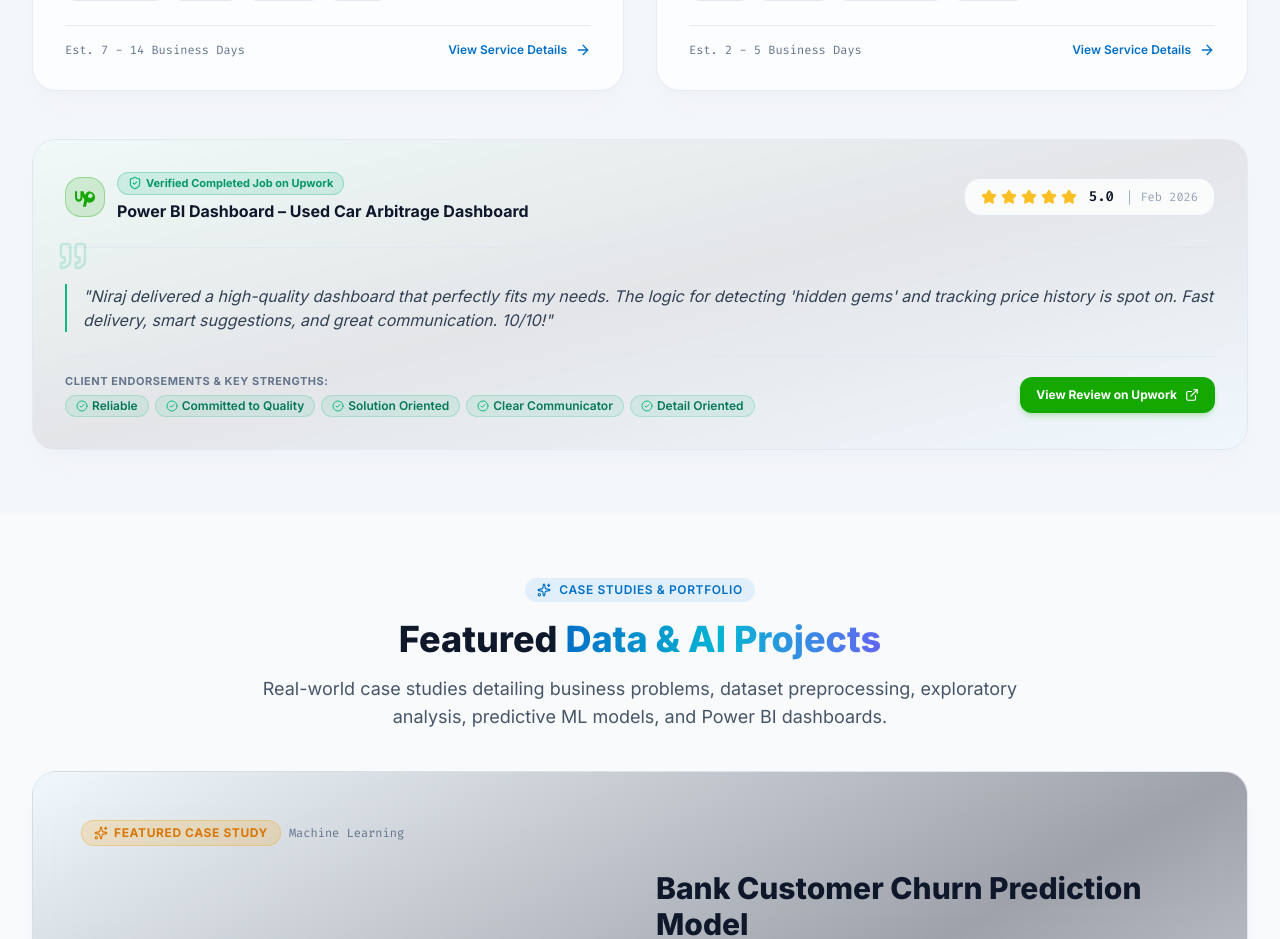
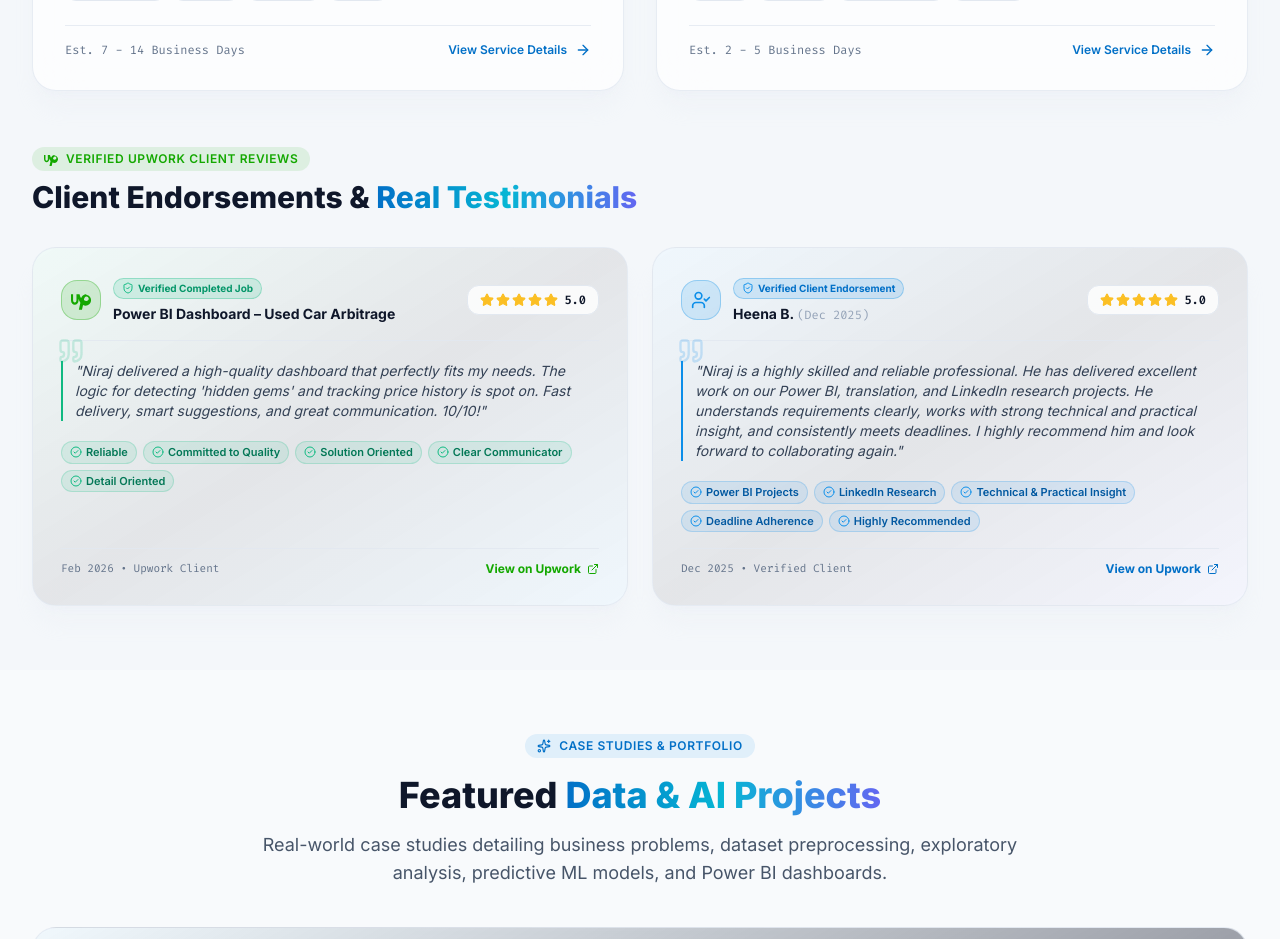
Before and after one commit to NirajPawar2004/my_website, a React (Vite) app: page / in a window 1280 px wide. Shown: the part 3260-4199 px from the top of the page. Built offline with nearby package versions, Linux system fonts and the light colour scheme.

Commit message:
Add Heena B. verified Upwork endorsement testimonial to Services section

```diff
--- a/src/components/Services.tsx
+++ b/src/components/Services.tsx
@@ -3,7 +3,7 @@ import { motion } from 'framer-motion';
 import { SERVICES } from '../data/services';
 import type { ServicePackage } from '../types';
 import { ServiceModal } from './ServiceModal';
-import { BarChart3, PieChart, BrainCircuit, Zap, CheckCircle2, ArrowRight, Sparkles, Star, Quote, ExternalLink, ShieldCheck } from 'lucide-react';
+import { BarChart3, PieChart, BrainCircuit, Zap, CheckCircle2, ArrowRight, Sparkles, Star, Quote, ExternalLink, ShieldCheck, UserCheck } from 'lucide-react';
 import { UpworkIcon } from './UI/SocialIcons';
 import { CONTACT_CONFIG } from '../config/contact';
 
@@ -128,64 +128,69 @@ export const Services: React.FC = () => {
           })}
         </div>
 
-        {/* Verified Upwork Client Review & Completed Job Showcase Card */}
+        {/* Section Title for Upwork Client Reviews */}
+        <div className="mt-14 mb-8 text-left">
+          <div className="inline-flex items-center gap-2 px-3 py-1 rounded-full bg-[#14a800]/10 text-[#14a800] text-xs font-semibold uppercase tracking-wider mb-2">
+            <UpworkIcon className="w-3.5 h-3.5" />
+            <span>Verified Upwork Client Reviews</span>
+          </div>
+          <h3 className="text-2xl sm:text-3xl font-extrabold text-slate-900 dark:text-white">
+            Client Endorsements &amp; <span className="text-gradient">Real Testimonials</span>
+          </h3>
+        </div>
+
+        {/* Verified Upwork Client Reviews 2-Column Grid */}
+        <div className="grid grid-cols-1 lg:grid-cols-2 gap-6 text-left">
+          {/* Card 1: Power BI Arbitrage Dashboard Job Review */}
           <motion.div
             initial={{ opacity: 0, y: 20 }}
             whileInView={{ opacity: 1, y: 0 }}
             viewport={{ once: true }}
-          transition={{ duration: 0.6 }}
-          className="glass-card rounded-3xl p-6 sm:p-8 border border-emerald-500/30 bg-gradient-to-br from-emerald-500/5 via-slate-900/10 to-brand-500/5 relative overflow-hidden text-left shadow-xl"
+            transition={{ duration: 0.5 }}
+            className="glass-card rounded-3xl p-6 sm:p-7 border border-emerald-500/30 bg-gradient-to-br from-emerald-500/5 via-slate-900/10 to-brand-500/5 relative overflow-hidden flex flex-col justify-between shadow-xl"
           >
-          {/* Top Bar: Upwork Verified Badge & Stars */}
-          <div className="flex flex-col sm:flex-row sm:items-center justify-between gap-4 pb-6 border-b border-slate-200/80 dark:border-slate-800">
+            <div>
+              {/* Header */}
+              <div className="flex flex-col sm:flex-row sm:items-center justify-between gap-3 pb-4 border-b border-slate-200/80 dark:border-slate-800">
                 <div className="flex items-center gap-3">
-              <div className="w-10 h-10 rounded-2xl bg-[#14a800]/15 text-[#14a800] border border-[#14a800]/30 flex items-center justify-center">
+                  <div className="w-10 h-10 rounded-2xl bg-[#14a800]/15 text-[#14a800] border border-[#14a800]/30 flex items-center justify-center shrink-0">
                     <UpworkIcon className="w-5 h-5" />
                   </div>
                   <div>
-                <div className="flex items-center gap-2">
-                  <span className="px-2.5 py-0.5 rounded-full text-[11px] font-bold bg-emerald-500/15 text-emerald-600 dark:text-emerald-400 border border-emerald-500/30 flex items-center gap-1">
-                    <ShieldCheck className="w-3.5 h-3.5 text-emerald-500" />
-                    <span>Verified Completed Job on Upwork</span>
+                    <span className="px-2 py-0.5 rounded-full text-[10px] font-bold bg-emerald-500/15 text-emerald-600 dark:text-emerald-400 border border-emerald-500/30 inline-flex items-center gap-1">
+                      <ShieldCheck className="w-3 h-3 text-emerald-500" />
+                      <span>Verified Completed Job</span>
                     </span>
-                </div>
-                <h4 className="text-base font-bold text-slate-900 dark:text-white mt-1">
-                  Power BI Dashboard – Used Car Arbitrage Dashboard
+                    <h4 className="text-sm font-bold text-slate-900 dark:text-white mt-1">
+                      Power BI Dashboard – Used Car Arbitrage
                     </h4>
                   </div>
                 </div>
 
-            {/* Stars & Rating */}
-            <div className="flex items-center gap-3 bg-white/80 dark:bg-slate-800/80 px-4 py-2 rounded-2xl border border-slate-200 dark:border-slate-700 self-start sm:self-auto">
-              <div className="flex items-center gap-1">
+                <div className="flex items-center gap-1.5 bg-white/80 dark:bg-slate-800/80 px-3 py-1.5 rounded-xl border border-slate-200 dark:border-slate-700 self-start sm:self-auto">
+                  <div className="flex items-center gap-0.5">
                     {[...Array(5)].map((_, i) => (
-                  <Star key={i} className="w-4 h-4 fill-amber-400 text-amber-400" />
+                      <Star key={i} className="w-3.5 h-3.5 fill-amber-400 text-amber-400" />
                     ))}
                   </div>
-              <span className="text-sm font-extrabold text-slate-900 dark:text-white font-mono">5.0</span>
-              <span className="text-xs text-slate-400 font-mono">| Feb 2026</span>
+                  <span className="text-xs font-extrabold text-slate-900 dark:text-white font-mono">5.0</span>
                 </div>
               </div>
 
-          {/* Testimonial Quote */}
-          <div className="py-6 space-y-3 relative">
-            <Quote className="w-8 h-8 text-emerald-500/20 absolute -top-2 -left-2 pointer-events-none" />
-            <p className="text-sm sm:text-base text-slate-700 dark:text-slate-200 italic leading-relaxed pl-4 border-l-2 border-emerald-500">
+              {/* Quote */}
+              <div className="py-5 relative">
+                <Quote className="w-7 h-7 text-emerald-500/20 absolute -top-1 -left-1 pointer-events-none" />
+                <p className="text-xs sm:text-sm text-slate-700 dark:text-slate-200 italic leading-relaxed pl-3 border-l-2 border-emerald-500">
                   "Niraj delivered a high-quality dashboard that perfectly fits my needs. The logic for detecting 'hidden gems' and tracking price history is spot on. Fast delivery, smart suggestions, and great communication. 10/10!"
                 </p>
               </div>
 
-          {/* Client Endorsement Badges */}
-          <div className="pt-4 border-t border-slate-200/80 dark:border-slate-800 flex flex-col sm:flex-row items-start sm:items-center justify-between gap-4">
-            <div className="space-y-1.5">
-              <span className="text-[11px] font-bold uppercase tracking-wider text-slate-500 dark:text-slate-400 block">
-                Client Endorsements &amp; Key Strengths:
-              </span>
-              <div className="flex flex-wrap gap-1.5">
+              {/* Badges */}
+              <div className="flex flex-wrap gap-1.5 mb-4">
                 {['Reliable', 'Committed to Quality', 'Solution Oriented', 'Clear Communicator', 'Detail Oriented'].map((badge, bIdx) => (
                   <span
                     key={bIdx}
-                    className="px-2.5 py-0.5 rounded-full text-xs font-semibold bg-emerald-500/10 text-emerald-700 dark:text-emerald-300 border border-emerald-500/20 flex items-center gap-1"
+                    className="px-2 py-0.5 rounded-full text-[11px] font-semibold bg-emerald-500/10 text-emerald-700 dark:text-emerald-300 border border-emerald-500/20 flex items-center gap-1"
                   >
                     <CheckCircle2 className="w-3 h-3 text-emerald-500" />
                     <span>{badge}</span>
@@ -194,17 +199,94 @@ export const Services: React.FC = () => {
               </div>
             </div>
 
+            {/* Footer */}
+            <div className="pt-3 border-t border-slate-200/80 dark:border-slate-800 flex items-center justify-between text-xs">
+              <span className="text-slate-500 font-mono text-[11px]">Feb 2026 • Upwork Client</span>
               <a
                 href={CONTACT_CONFIG.upwork}
                 target="_blank"
                 rel="noopener noreferrer"
-              className="px-4 py-2.5 rounded-xl text-xs font-bold text-white bg-[#14a800] hover:bg-[#129600] transition-colors flex items-center gap-2 shrink-0 shadow-md shadow-[#14a800]/20"
+                className="inline-flex items-center gap-1.5 font-bold text-[#14a800] hover:underline"
               >
-              <span>View Review on Upwork</span>
-              <ExternalLink className="w-3.5 h-3.5" />
+                <span>View on Upwork</span>
+                <ExternalLink className="w-3 h-3" />
               </a>
             </div>
           </motion.div>
+
+          {/* Card 2: Client Heena B. Verified Endorsement */}
+          <motion.div
+            initial={{ opacity: 0, y: 20 }}
+            whileInView={{ opacity: 1, y: 0 }}
+            viewport={{ once: true }}
+            transition={{ duration: 0.5, delay: 0.1 }}
+            className="glass-card rounded-3xl p-6 sm:p-7 border border-brand-500/30 bg-gradient-to-br from-brand-500/5 via-slate-900/10 to-accent-indigo/5 relative overflow-hidden flex flex-col justify-between shadow-xl"
+          >
+            <div>
+              {/* Header */}
+              <div className="flex flex-col sm:flex-row sm:items-center justify-between gap-3 pb-4 border-b border-slate-200/80 dark:border-slate-800">
+                <div className="flex items-center gap-3">
+                  <div className="w-10 h-10 rounded-2xl bg-brand-500/15 text-brand-500 border border-brand-500/30 flex items-center justify-center shrink-0">
+                    <UserCheck className="w-5 h-5" />
+                  </div>
+                  <div>
+                    <span className="px-2 py-0.5 rounded-full text-[10px] font-bold bg-brand-500/15 text-brand-600 dark:text-brand-400 border border-brand-500/30 inline-flex items-center gap-1">
+                      <ShieldCheck className="w-3 h-3 text-brand-500" />
+                      <span>Verified Client Endorsement</span>
+                    </span>
+                    <h4 className="text-sm font-bold text-slate-900 dark:text-white mt-1">
+                      Heena B. <span className="text-xs font-normal text-slate-400 font-mono">(Dec 2025)</span>
+                    </h4>
+                  </div>
+                </div>
+
+                <div className="flex items-center gap-1.5 bg-white/80 dark:bg-slate-800/80 px-3 py-1.5 rounded-xl border border-slate-200 dark:border-slate-700 self-start sm:self-auto">
+                  <div className="flex items-center gap-0.5">
+                    {[...Array(5)].map((_, i) => (
+                      <Star key={i} className="w-3.5 h-3.5 fill-amber-400 text-amber-400" />
+                    ))}
+                  </div>
+                  <span className="text-xs font-extrabold text-slate-900 dark:text-white font-mono">5.0</span>
+                </div>
+              </div>
+
+              {/* Quote */}
+              <div className="py-5 relative">
+                <Quote className="w-7 h-7 text-brand-500/20 absolute -top-1 -left-1 pointer-events-none" />
+                <p className="text-xs sm:text-sm text-slate-700 dark:text-slate-200 italic leading-relaxed pl-3 border-l-2 border-brand-500">
+                  "Niraj is a highly skilled and reliable professional. He has delivered excellent work on our Power BI, translation, and LinkedIn research projects. He understands requirements clearly, works with strong technical and practical insight, and consistently meets deadlines. I highly recommend him and look forward to collaborating again."
+                </p>
+              </div>
+
+              {/* Badges */}
+              <div className="flex flex-wrap gap-1.5 mb-4">
+                {['Power BI Projects', 'LinkedIn Research', 'Technical & Practical Insight', 'Deadline Adherence', 'Highly Recommended'].map((badge, bIdx) => (
+                  <span
+                    key={bIdx}
+                    className="px-2 py-0.5 rounded-full text-[11px] font-semibold bg-brand-500/10 text-brand-700 dark:text-brand-300 border border-brand-500/20 flex items-center gap-1"
+                  >
+                    <CheckCircle2 className="w-3 h-3 text-brand-500" />
+                    <span>{badge}</span>
+                  </span>
+                ))}
+              </div>
+            </div>
+
+            {/* Footer */}
+            <div className="pt-3 border-t border-slate-200/80 dark:border-slate-800 flex items-center justify-between text-xs">
+              <span className="text-slate-500 font-mono text-[11px]">Dec 2025 • Verified Client</span>
+              <a
+                href={CONTACT_CONFIG.upwork}
+                target="_blank"
+                rel="noopener noreferrer"
+                className="inline-flex items-center gap-1.5 font-bold text-brand-600 dark:text-brand-400 hover:underline"
+              >
+                <span>View on Upwork</span>
+                <ExternalLink className="w-3 h-3" />
+              </a>
+            </div>
+          </motion.div>
+        </div>
       </div>
 
       {/* Detailed Service Modal */}
```
Lines whose indentation alone changed are shown as unchanged.
